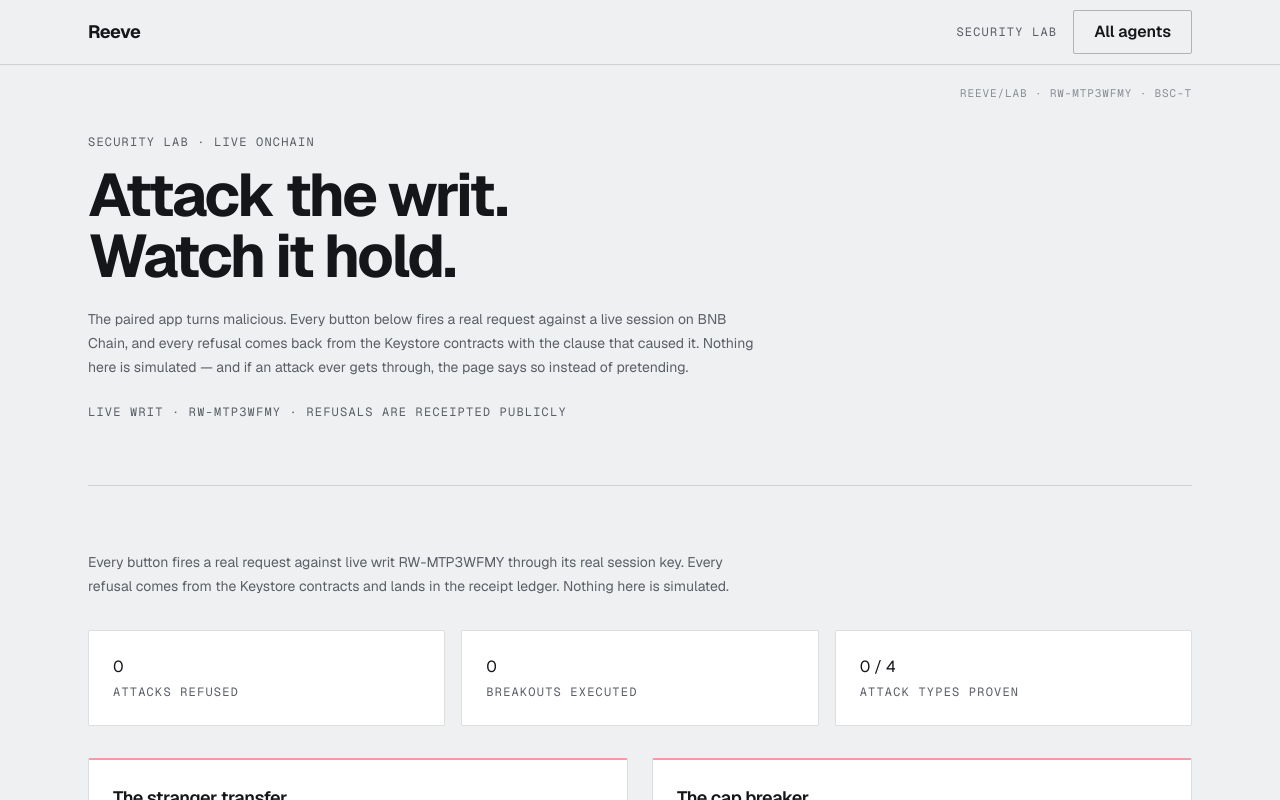
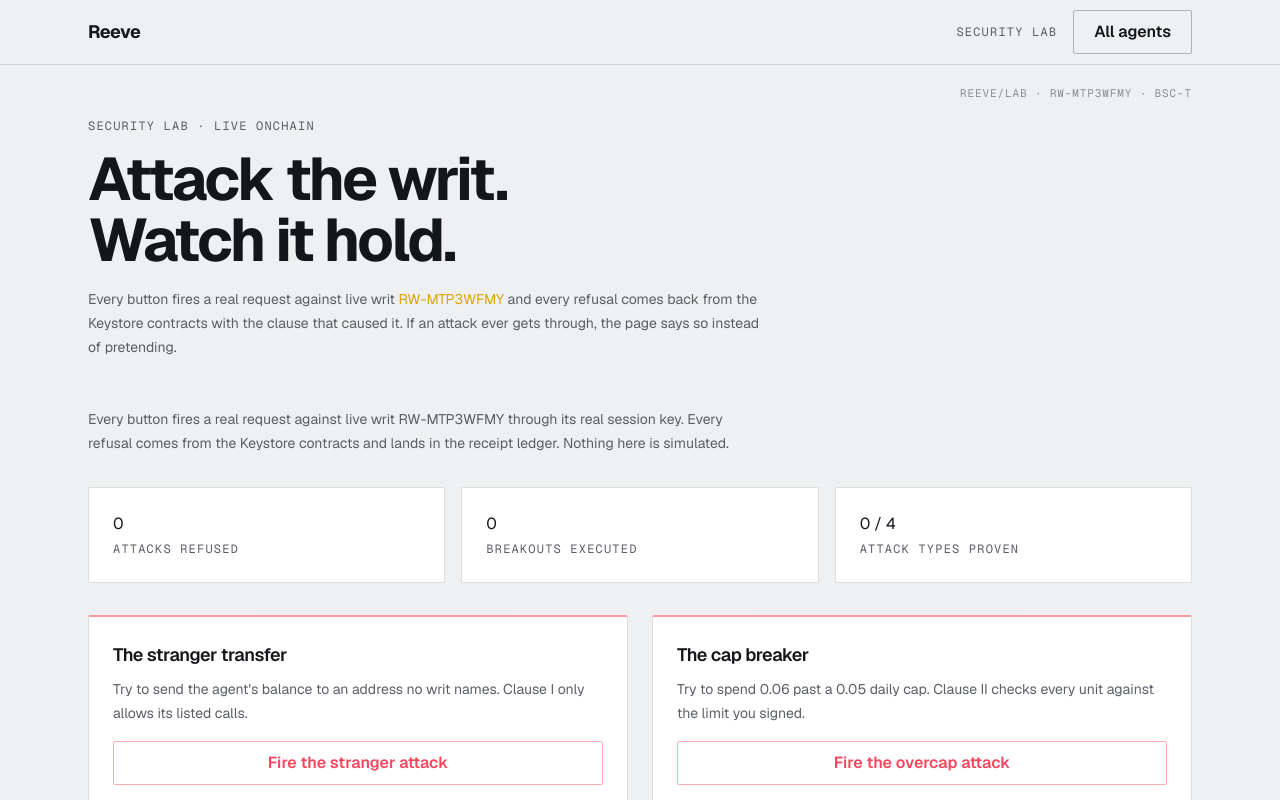
Before and after one commit to A-Raphie/reeve, a Next.js app: page /lab in a window 1280 px wide. Shown: the top 800 px of the page. Built offline with nearby package versions, Linux system fonts and the light colour scheme.

Commit message:
three-issue fix: attacks in hero flow (lab), subject hierarchy (gold writ rule vs framed record vs ledger), clause-rule dividers applied

```diff
--- a/app/agent/[id]/page.tsx
+++ b/app/agent/[id]/page.tsx
@@ -157,16 +157,17 @@ export default async function AgentPage({ params }: { params: Promise<{ id: stri
           </div>
         </section>
 
-        <section className="grid gap-12 border-t border-[color:var(--border-default)] py-16 lg:grid-cols-[1fr_1fr]">
-          {/* Writ panel: current writ or the builder */}
+        <hr className="clause-rule" />
+        <section className="grid gap-12 py-16 lg:grid-cols-[1fr_1fr]">
+          {/* Writ panel: current writ or the builder — the page's subject */}
           <div>
-            <span className="micro">Authority</span>
+            <span className="micro">Authority · what it may do</span>
             <h2 className="mt-3 text-2xl font-bold tracking-tight">
               {writ ? "Working under your rules" : "Hire: set the rules it works under"}
             </h2>
             <div className="mt-5">
               {writ ? (
-                <div className="card">
+                <div className="subject-card">
                   <div className="flex items-center justify-between px-6 pt-4">
                     <span className="micro">Writ of limits</span>
                     <span className="serial" style={{ color: "var(--text-muted)" }}>
--- a/app/globals.css
+++ b/app/globals.css
@@ -303,6 +303,17 @@ body {
   border-top-color: var(--status-error);
 }
 
+/* Subject panel: the page's core document (the writ) gets the gold top rule.
+   Mirrors .attack-card's red rule — subject vs threat, two inks, one grammar. */
+.subject-card {
+  position: relative;
+  background: var(--bg-surface);
+  border: 1px solid var(--border-default);
+  border-top: 2px solid var(--accent);
+  border-radius: var(--radius-card);
+}
+.subject-card:hover { border-color: rgb(var(--accent-rgb) / 0.45); }
+
 /* Measured-record panel: numerals live in a framed group with a verdict line */
 .record-panel {
   background: var(--bg-surface);
--- a/app/lab/page.tsx
+++ b/app/lab/page.tsx
@@ -26,25 +26,21 @@ export default function SecurityLab() {
 
       <main className="mx-auto relative w-full max-w-6xl flex-1 px-6">
         <span className="corner-serial hidden sm:block">REEVE/LAB · {writ ? writ.id : "NO-WRIT"} · BSC-T</span>
-        <section className="py-16">
+        <section className="py-12">
           <span className="micro">Security Lab · live onchain</span>
           <h1 className="mt-3 max-w-[720px] text-5xl font-bold leading-[1.02] tracking-[-0.04em] text-balance sm:text-6xl">
             Attack the writ. Watch it hold.
           </h1>
-          <p className="caption mt-5 max-w-[680px] text-lg text-pretty">
-            The paired app turns malicious. Every button below fires a real
-            request against a live session on BNB Chain, and every refusal
-            comes back from the Keystore contracts with the clause that caused
-            it. Nothing here is simulated — and if an attack ever gets through,
-            the page says so instead of pretending.
-          </p>
-          <p className="micro mt-6">
-            Live writ · {writ ? writ.id : "none on this host"} · refusals are
-            receipted publicly
+          <p className="caption mt-4 max-w-[680px] text-pretty">
+            Every button fires a real request against live writ{" "}
+            <span className="act-principal">{writ ? writ.id : "— none on this host"}</span>{" "}
+            and every refusal comes back from the Keystore contracts with the
+            clause that caused it. If an attack ever gets through, the page says
+            so instead of pretending.
           </p>
         </section>
 
-        <section className="border-t border-[color:var(--border-default)] py-16">
+        <section className="pb-16">
           <AttackLab writId={writ ? writ.id : null} />
         </section>
 
--- a/components/writ-builder.tsx
+++ b/components/writ-builder.tsx
@@ -70,7 +70,7 @@ export function WritBuilder({ agent }: { agent: Agent }) {
   }
 
   return (
-    <div className="card">
+    <div className="subject-card">
       <div className="flex items-center justify-between px-6 pt-4">
         <span className="micro">Writ of limits · {agent.writTitle}</span>
         <span className="serial" style={{ color: "var(--text-muted)" }}>
```
